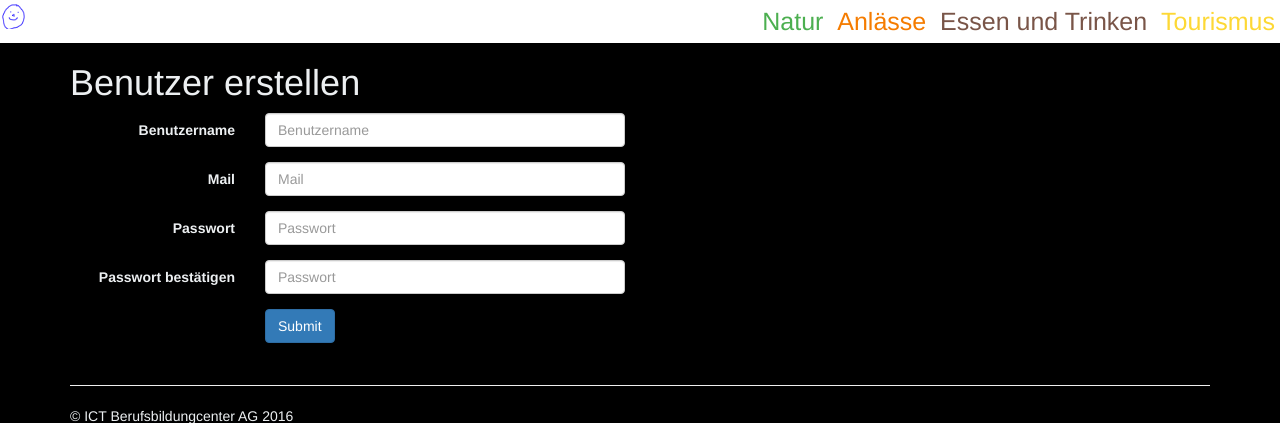
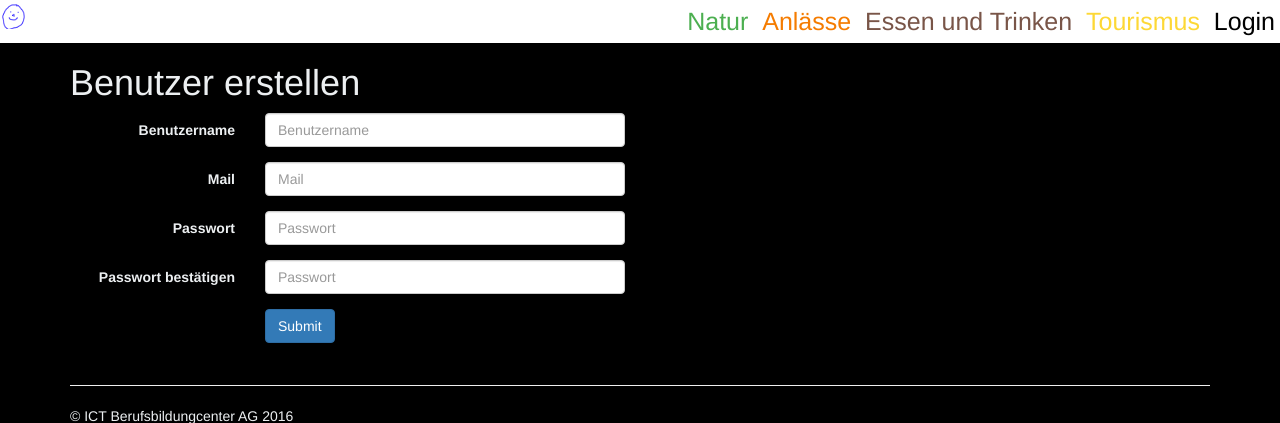
Before and after one commit to Sivakeerthan/DiscoverBern, a PHP site: page /user/create in a window 1280 px wide. Shown: the top 423 px of the page. Run offline with PHP 8.4, Linux system fonts and the light colour scheme; some libraries are stand-ins or nearby versions.

Commit message:
Design Veränderung, login(user create) wieder erreichbar

```diff
--- a/controller/DefaultController.php
+++ b/controller/DefaultController.php
@@ -37,8 +37,8 @@ class DefaultController
         //   "default_index" rendern. Wie das genau funktioniert, ist in der
         //   View Klasse beschrieben.
         $view = new View('default_index');
-        $view->title = 'Startseite';
-        $view->heading = 'Startseite';
+        $view->title = 'DiscoverBern';
+        $view->heading = 'Home';
         $view->display();
     }
 }
--- a/public/css/style.css
+++ b/public/css/style.css
@@ -2,8 +2,6 @@ body {
   background-color: black;
   color: #ECEFF1;
 }
-
-
 .navbar-head{
   background-color: white;
   height: 43px;
@@ -19,6 +17,14 @@ body {
   width: 10%;
   margin: 0;
   float: left;
+}
+.login{
+  color: black;
+  font-size: 25px;
+  padding-left: 5px;
+  padding-right: 5px;
+  padding-top: 8px;
+  padding-bottom: 8px;
 }
 .nature{
   color: #4CAF50;
@@ -53,6 +59,13 @@ body {
   padding-top: 8px;
   padding-bottom: 8px;
 }
+.login:hover{
+
+  color: #FFFFFF;
+  transition: 112ms;
+  text-decoration: none;
+  background-color: black;
+}
 .foodanddrink:hover{
   color: white;
   background-color: #795548;
--- a/view/header.php
+++ b/view/header.php
@@ -30,6 +30,7 @@
         <a class="events">Anlässe</a>
         <a class="foodanddrink">Essen und Trinken</a>
         <a class="tourism">Tourismus</a>
+        <a class="login" href="/user/create">Login</a>
       </nav>
     </div>
     </div>
```
